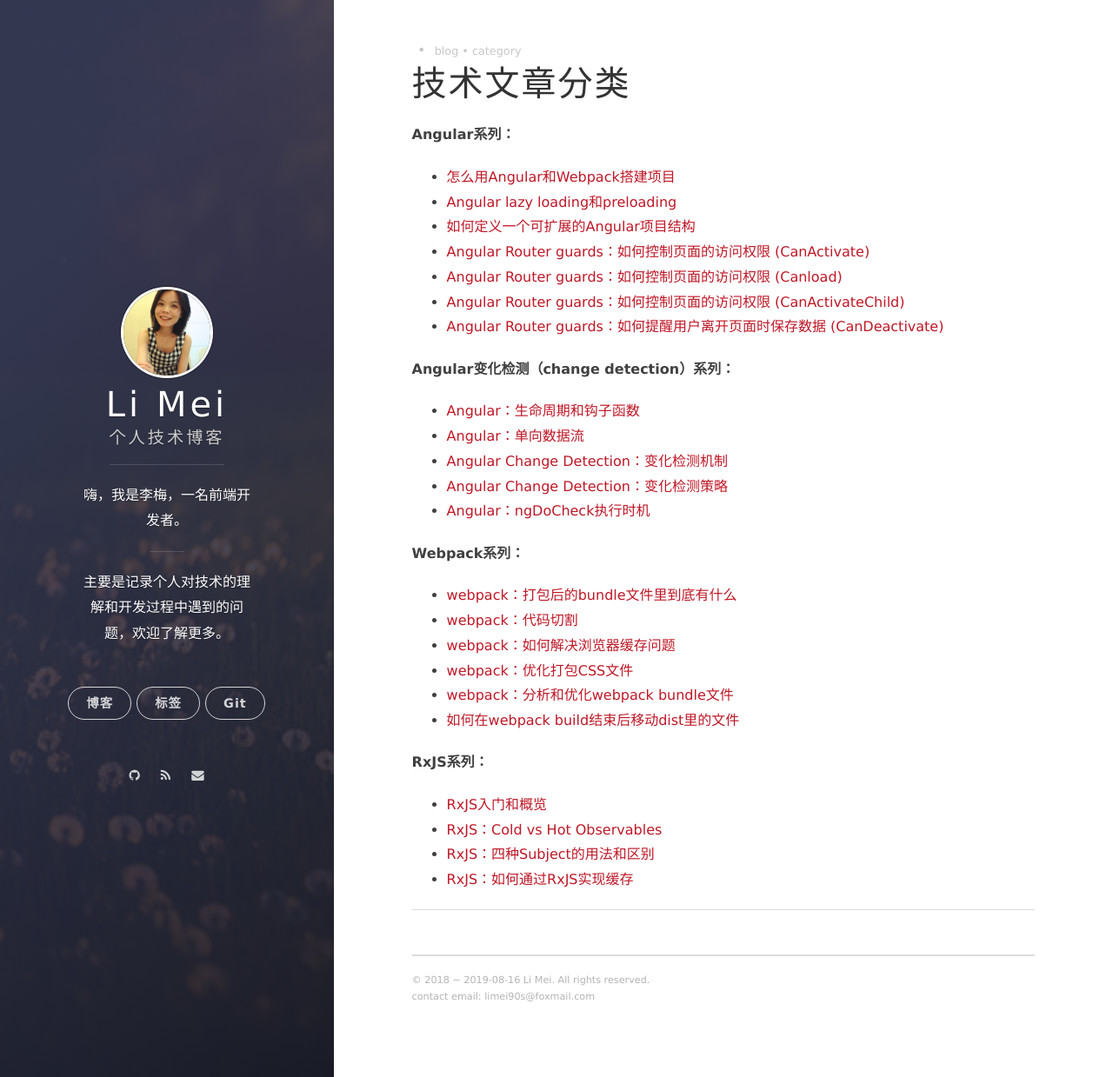
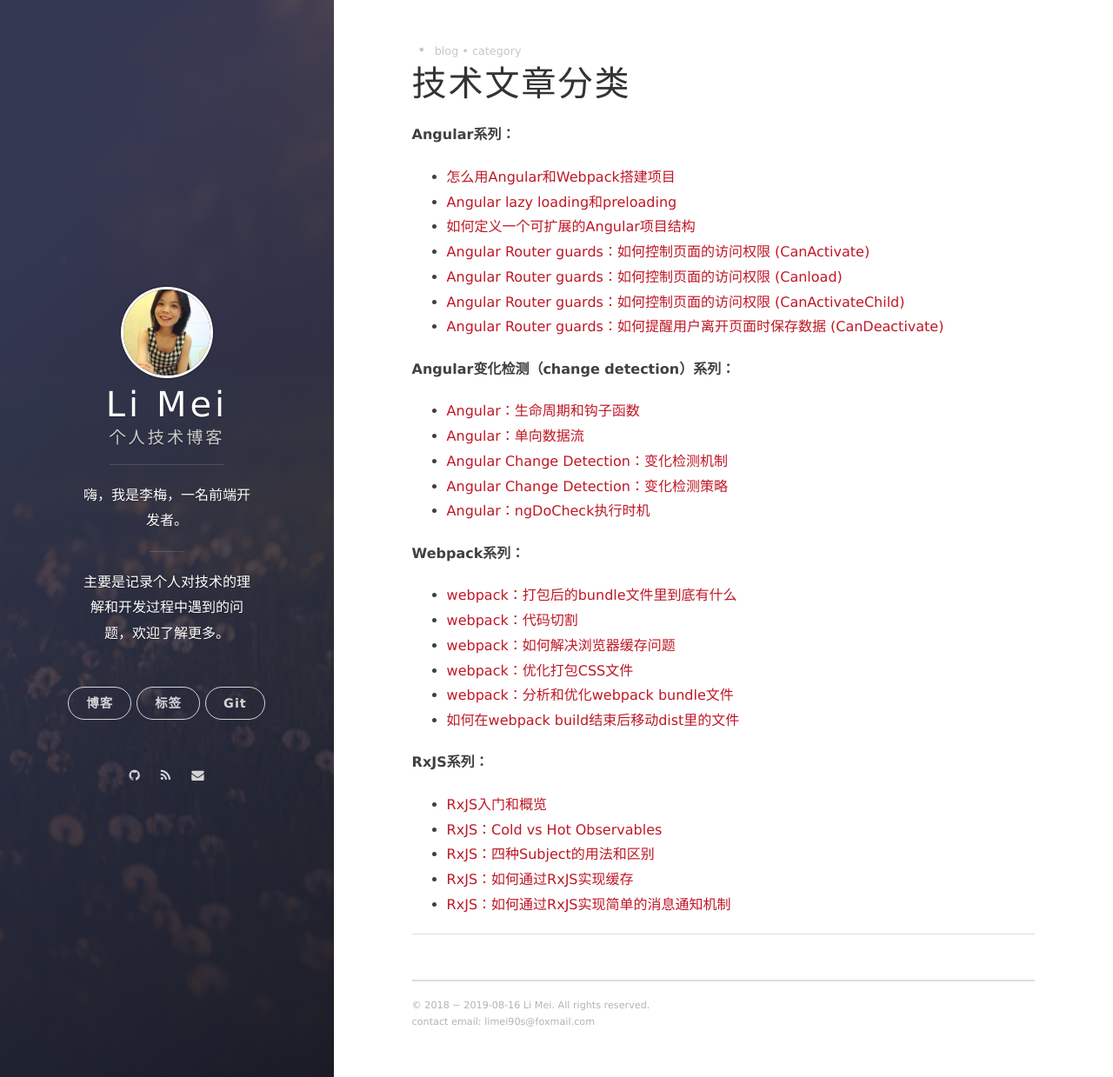
Before and after one commit to LiMeii/LiMeii.github.io, a Jekyll site: the page built from tag.md, in a window 1280 px wide and 1239 px high. Shown: the whole window at 87% size. Built offline with Jekyll 4.4.1, drawn with Linux system fonts in a browser that asks for light colours; nearby versions of some CDN libraries.

Commit message:
update tag file

```diff
--- a/tag.md
+++ b/tag.md
@@ -33,3 +33,4 @@ layout: post
 - [RxJS：Cold vs Hot Observables](https://limeii.github.io/2019/07/rxjs-coldhot-observable/)
 - [RxJS：四种Subject的用法和区别](https://limeii.github.io/2019/07/rxjs-subject/)
 - [RxJS：如何通过RxJS实现缓存](https://limeii.github.io/2019/08/rxjs-caching/)
+- [RxJS：如何通过RxJS实现简单的消息通知机制](https://limeii.github.io/2019/08/rxjs-notification/)
```
